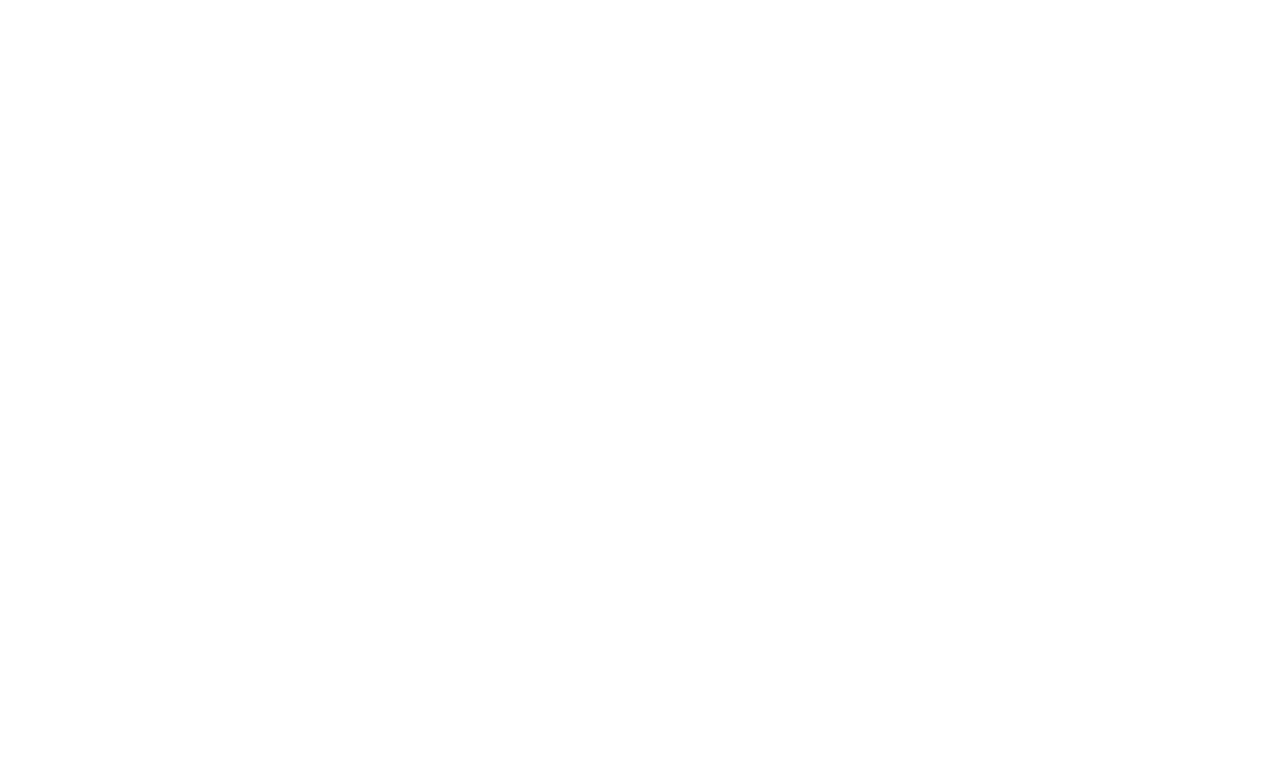
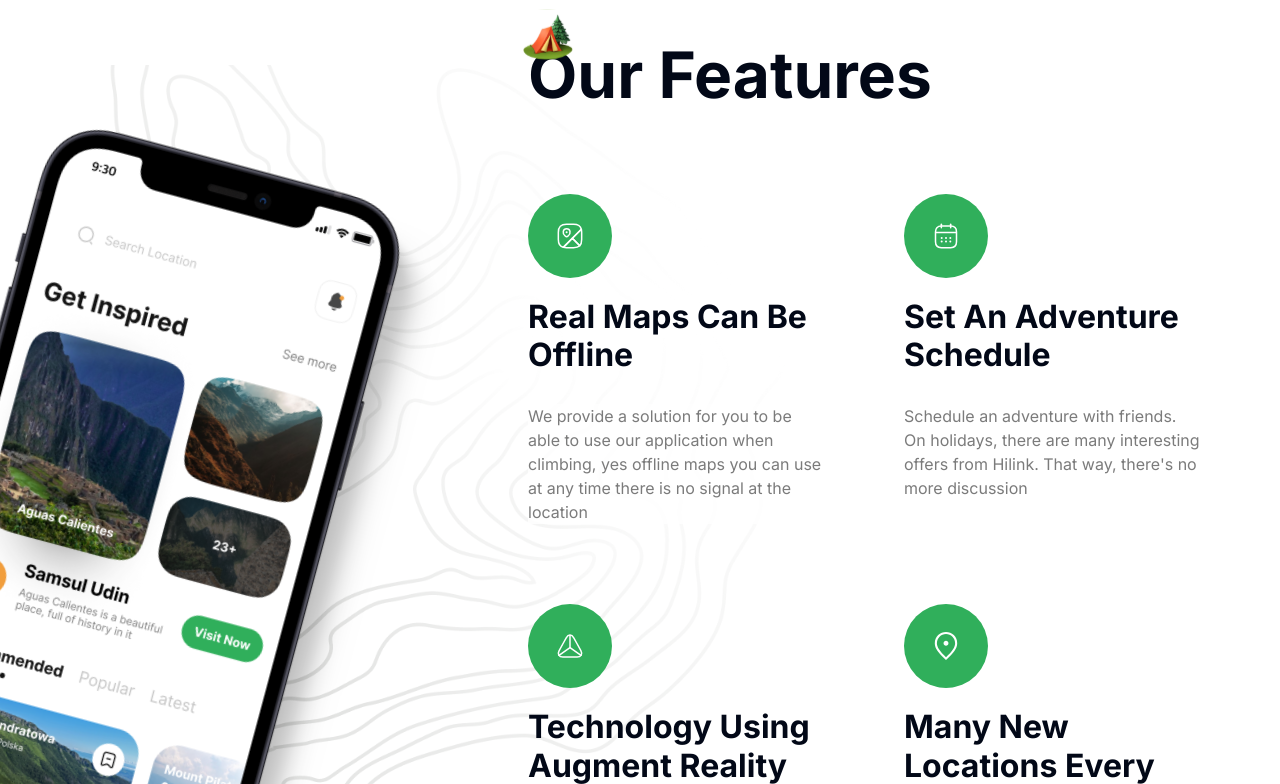
Before and after one commit to waleed1892/travel-co, a Next.js app: page / in a window 1280 px wide. Shown: the part 2616-3400 px from the top of the page. Before the commit the page ends 2614 px from the top, so only its background shows below. Built offline with nearby package versions, Linux system fonts and the light colour scheme.

Commit message:
finished features section

```diff
--- a/app/page.tsx
+++ b/app/page.tsx
@@ -1,4 +1,5 @@
 import Camp from '@/components/Camp'
+import Features from '@/components/Features'
 import Guide from '@/components/Guide'
 import Hero from '@/components/Hero'
 
@@ -8,6 +9,7 @@
       <Hero />
       <Camp />
       <Guide />
+      <Features />
     </>
   )
 }
--- /dev/null
+++ b/components/Features.tsx
@@ -0,0 +1,62 @@
+import { FEATURES } from '@/constants'
+import Image from 'next/image'
+
+const Features = () => {
+  return (
+    <section className="flex flex-col place-items-center overflow-hidden bg-feature-bg bg-center bg-no-repeat py-24">
+      <div className="container relative flex w-full justify-end">
+        <div className="flex min-h-[900px] flex-1">
+          <Image
+            src={'/assets/images/phone.png'}
+            width={440}
+            height={1000}
+            className="feature-phone"
+            alt="phone"
+          />
+        </div>
+        <div className="z-20 flex w-full flex-col lg:w-3/5">
+          <div className="relative">
+            <Image
+              alt="camp"
+              width={50}
+              height={50}
+              src={'/assets/images/camp.svg'}
+              className="absolute -left-[5px] -top-[28px] w-10 lg:w-[50px]"
+            />
+            <h2 className="text-[40px] font-bold leading-[120%] lg:text-[64px]">
+              Our Features
+            </h2>
+          </div>
+          <ul className="mt-10 grid gap-10 md:grid-cols-2 lg:mt-20 lg:gap-20">
+            {FEATURES.map((feature) => (
+              <FeatureItem key={feature.title} {...feature} />
+            ))}
+          </ul>
+        </div>
+      </div>
+    </section>
+  )
+}
+
+type FeatureItemProps = {
+  title: string
+  icon: string
+  description: string
+}
+const FeatureItem = ({ title, icon, description }: FeatureItemProps) => {
+  return (
+    <li className="flex w-full flex-1 flex-col items-start">
+      <div className="rounded-full bg-green-500 p-4 lg:p-7">
+        <Image src={icon} width={28} height={28} alt="map" />
+      </div>
+      <h2 className="mt-5 text-xl font-bold capitalize lg:text-[32px] lg:leading-[120%]">
+        {title}
+      </h2>
+      <p className="mt-5 bg-white/80 text-gray-300 lg:mt-[30px] lg:bg-none">
+        {description}
+      </p>
+    </li>
+  )
+}
+
+export default Features
--- a/components/Guide.tsx
+++ b/components/Guide.tsx
@@ -14,7 +14,7 @@
           We are here for you
         </p>
         <div className="flex flex-wrap justify-between gap-5 lg:gap-10">
-          <h2 className="text-[40px] font-bold lg:text-[64px] xl:max-w-[390px]">
+          <h2 className="text-[40px] font-bold leading-[120%] lg:text-[64px] xl:max-w-[390px]">
             Guide for your next trip
           </h2>
           <p className="text-base text-gray-300 xl:max-w-[520px]">
--- a/constants/index.ts
+++ b/constants/index.ts
@@ -27,3 +27,34 @@
   '/assets/images/person-3.png',
   '/assets/images/person-4.png',
 ]
+
+export const FEATURES = [
+  {
+    title: 'Real maps can be offline',
+    icon: '/assets/images/map.svg',
+    variant: 'green',
+    description:
+      'We provide a solution for you to be able to use our application when climbing, yes offline maps you can use at any time there is no signal at the location',
+  },
+  {
+    title: 'Set an adventure schedule',
+    icon: '/assets/images/calendar.svg',
+    variant: 'green',
+    description:
+      "Schedule an adventure with friends. On holidays, there are many interesting offers from Hilink. That way, there's no more discussion",
+  },
+  {
+    title: 'Technology using augment reality',
+    icon: '/assets/images/tech.svg',
+    variant: 'green',
+    description:
+      'Technology uses augmented reality as a guide to your hiking trail in the forest to the top of the mountain. Already supported by the latest technology without an internet connection',
+  },
+  {
+    title: 'Many new locations every month',
+    icon: '/assets/images/location.svg',
+    variant: 'orange',
+    description:
+      'Lots of new locations every month, because we have a worldwide community of climbers who share their best experiences with climbing',
+  },
+]
```
